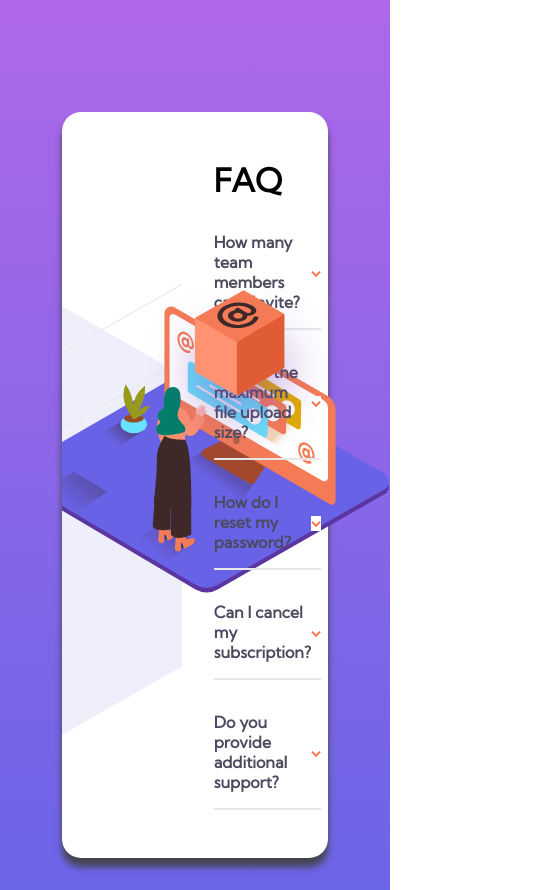
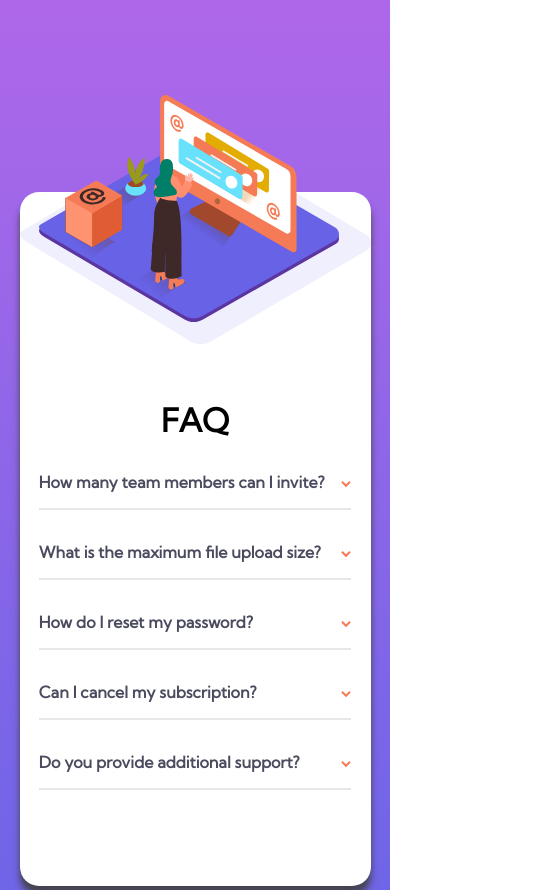
Before and after one commit to freaky4wrld/frontend-challenges, a plain HTML site: page faq-accordion-card-main/index.html in a window 390 px wide. Shown: the top 890 px of the page, 534 px wide, since content can reach past the window. Drawn offline with Linux system fonts and the light colour scheme.

Commit message:
Mobile responsiveness is added to the project

```diff
--- a/faq-accordion-card-main/index.html
+++ b/faq-accordion-card-main/index.html
@@ -11,7 +11,8 @@
     <div class="container">
       <div id="img-container">
           <div class="bg-img">
-            <img src="images/illustration-woman-online-desktop.svg" alt="Woman Image">
+            <img class="desktop" src="images/illustration-woman-online-desktop.svg" alt="Woman Image">
+            <img class="mobile" src="images/illustration-woman-online-mobile.svg" alt="Woman Image mobile">
           </div>
           <div class="fg-img">
             <img src="images/illustration-box-desktop.svg" alt="foreground-box">
--- a/faq-accordion-card-main/main.js
+++ b/faq-accordion-card-main/main.js
@@ -6,6 +6,6 @@ btnIcon.forEach((btn) =>{
         let answerToOpenElement = document.querySelector(`.${answerToOpen}`);
         answerToOpenElement.classList.toggle('show');
         btn.classList.toggle('rotate');
-        faqSection.style.padding = '2rem 3rem 2rem 0';
+        // faqSection.style.padding = '2rem 3rem 2rem 0';
     })
 })
--- a/faq-accordion-card-main/style.css
+++ b/faq-accordion-card-main/style.css
@@ -11,7 +11,9 @@ body{
     background-repeat: no-repeat;
     font-family: "Kumbh Sans", sans-serif;
     width: 100%;
+    min-height: 100vh;
 }
+.mobile{display: none;}
 .container{
     display: flex;
     justify-content: space-between;
@@ -30,9 +32,9 @@ body{
     align-items: center;
 }
 .fg-img{
-    position: absolute;
-    top: 18rem;
-    left: 9rem;
+    position: relative;
+    top: 0.3rem;
+    left: -35.1rem;
     z-index: 2;
 }
 .bg-img{
@@ -41,9 +43,8 @@ body{
 }
 #faq-section{
     align-self: center;
-    padding: 3rem 3rem 3rem 0;
+    padding: 2rem 3rem 2rem 0;
     width: 70%;
-    min-height: 70vh;
 }
 #faq-section h1{font-weight: bolder;}
 .questions{
@@ -76,3 +77,56 @@ body{
     color: hsl(14, 88%, 65%);
     cursor: pointer;
 }
+
+/* responsiveness */
+@media screen and (max-width: 1145px) {
+    .container{
+        width: 81%;
+    }
+}
+@media screen and (max-width: 976px) {
+    .container{
+        width: 90%;
+        gap: 2rem;
+    }
+    #faq-section{
+        width: 50%;
+        padding: 2.1rem 2.1rem 2.1rem 0;
+        min-height: 50vh;
+        justify-self: flex-end;
+    }
+}
+
+@media screen and (max-width: 820px) {
+    .container{
+        flex-direction: column;
+        justify-content: flex-start;
+        margin: 12rem auto;
+        gap: 0.9rem;
+        padding-bottom: 3rem;
+    }
+    #img-container{
+        display: flex;
+        background-image: url(images/bg-pattern-mobile.svg);
+        background-repeat: no-repeat;
+        background-size: contain;
+        width: 100%;
+        height: 21vh;
+    }
+    .desktop, .fg-img{display: none;}
+    .mobile{
+        display: block;
+        position: relative;
+        width: 100%;
+        top: -4.5rem;
+        left: 1.2rem;
+    }
+    #faq-section{
+        padding: 0 0 0 0;
+        width: 89%;
+        margin: 1rem auto;
+    }
+    #faq-section h1{
+        text-align: center;
+    }
+}
```
